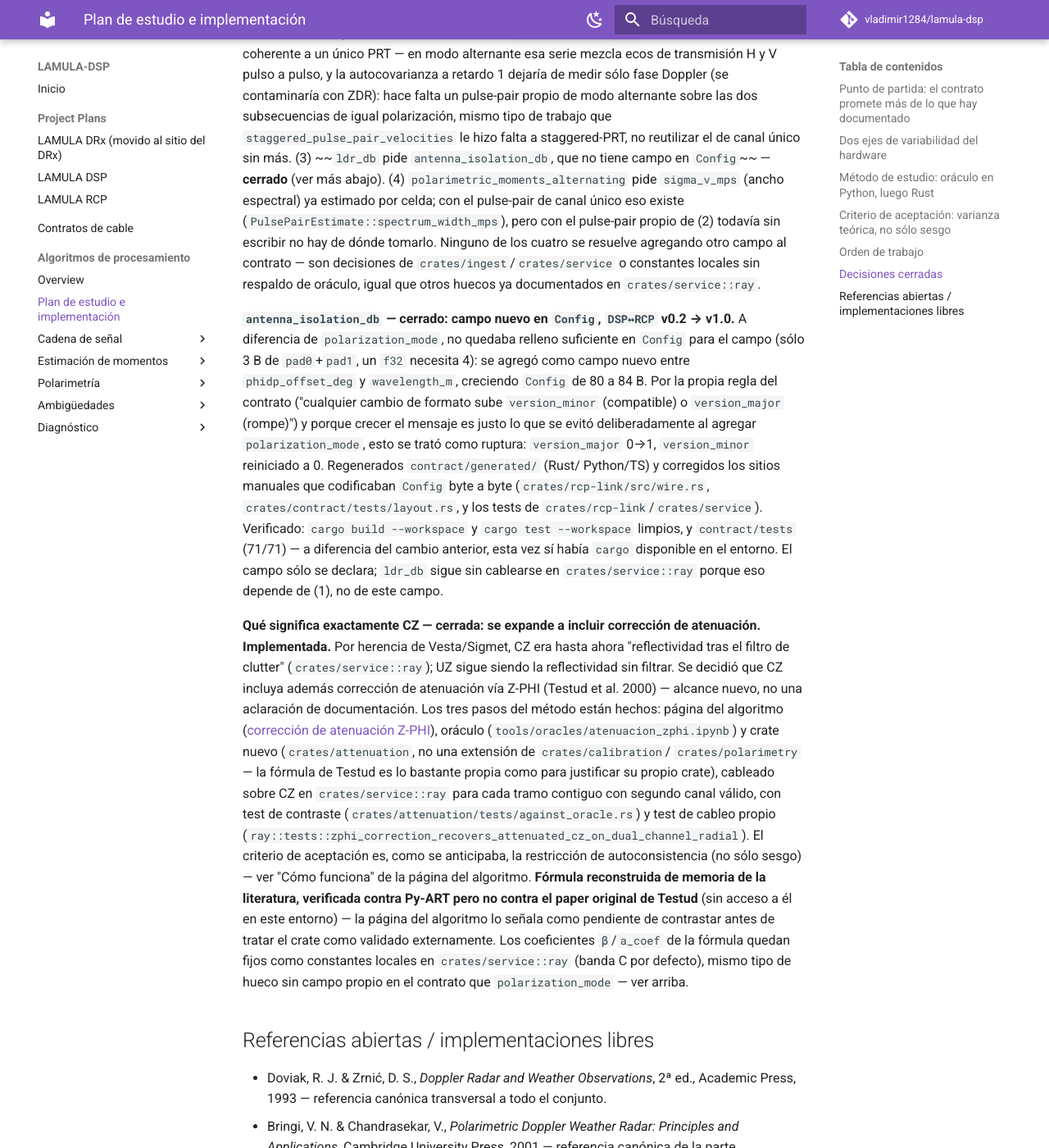
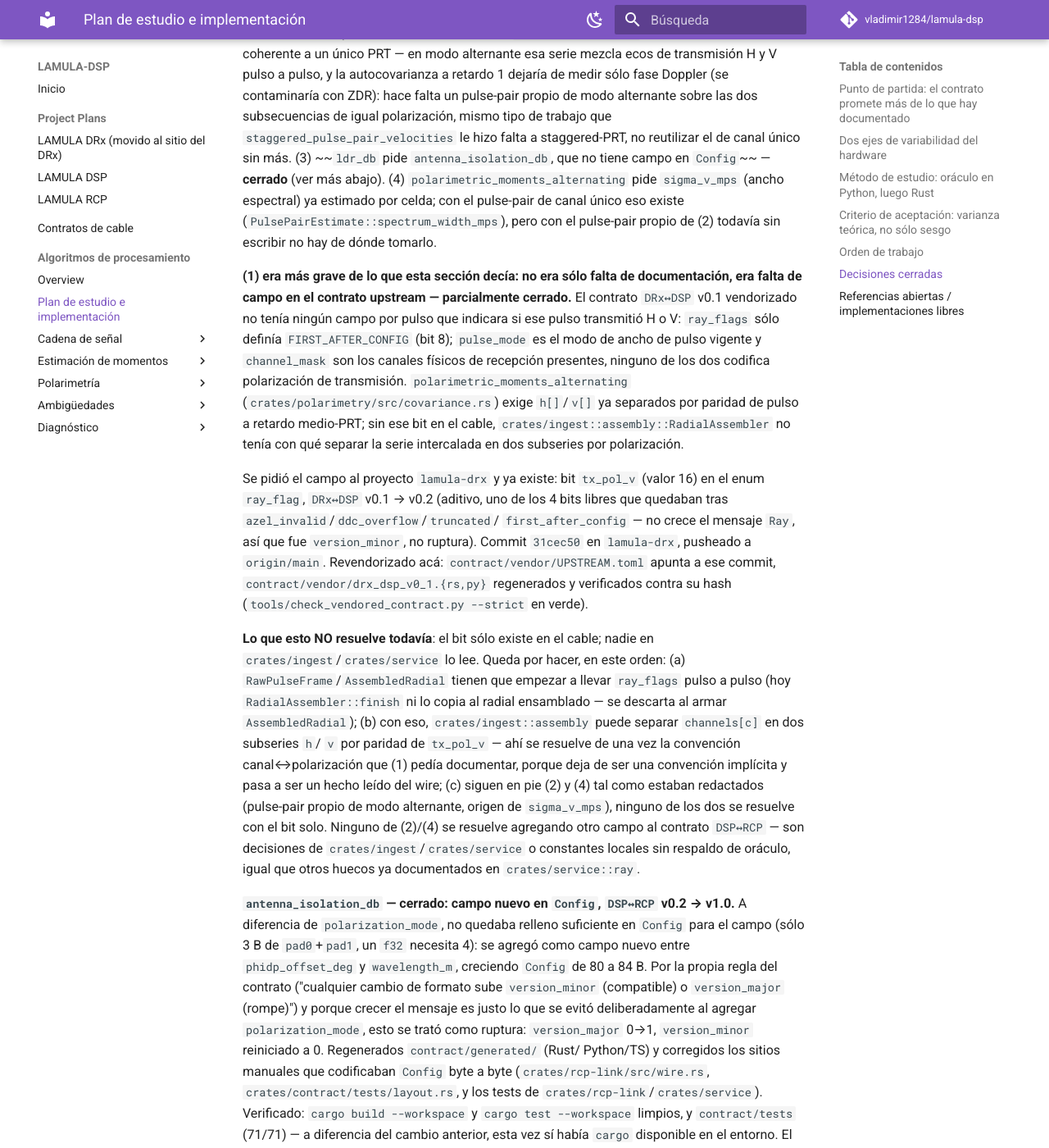
Before and after one commit to vladimir1284/lamula-dsp, an MkDocs documentation site: the page built from docs/algorithms/roadmap.md, in a window 1280 px wide and 1400 px high, scrolled down 5280 px. Shown: the whole window at 82% size. Built offline with MkDocs 1.6.1 and Material for MkDocs 9.7.7, drawn with Linux system fonts in a browser that asks for light colours; comment, search, counter and statistics services are not loaded.

Commit message:
Re-vendor DRx<->DSP contract: tx_pol_v ray_flag bit, v0.1 -> v0.2
lamula-drx commit 31cec50 added the tx_pol_v bit to ray_flag (one of the 4
free bits after azel_invalid/ddc_overflow/truncated/first_after_config):
per-pulse TX polarization for alternating H/V installations, requested
because crates/polarimetry::polarimetric_moments_alternating needs h[]/v[]
already split by pulse parity and nothing in the wire said which pulse
transmitted which polarization (pulse_mode is pulse-width mode,
channel_mask is physical RX channels -- neither is TX polarization). See
roadmap.md, "(1) era mas grave de lo que esta seccion decia".

Updated contract/vendor/UPSTREAM.toml's pin to that commit and re-copied
drx_dsp_v0_1.{rs,py}; tools/check_vendored_contract.py --strict is green.
Purely additive on the DRx side (no message grows), version_minor bump
only. Fixed the two places that hardcoded the old version_minor
(crates/contract/tests/layout.rs, contract/tests/test_drx_dsp_layout.py)
plus the version-number comments in crates/contract/src/lib.rs and
docs/contracts/index.md.

This only lands the bit on the wire -- nothing in crates/ingest or
crates/service reads it yet. Wiring it (RawPulseFrame/AssembledRadial
carrying ray_flags per pulse, then splitting channels[c] into h/v
subsequences by tx_pol_v parity) is the next step before
polarimetric_moments_alternating/ldr_db can actually be wired into
crates/service::ray; documented in roadmap.md.

Verified: cargo build/test --workspace clean (71/71), contract/tests
71/71, check_vendored_contract.py --strict green.

Co-Authored-By: Claude Sonnet 5 <noreply@anthropic.com>

```diff
--- a/docs/algorithms/roadmap.md
+++ b/docs/algorithms/roadmap.md
@@ -248,10 +248,44 @@ tiene campo en `Config`~~ — **cerrado** (ver más abajo). (4)
 `polarimetric_moments_alternating` pide `sigma_v_mps` (ancho espectral) ya
 estimado por celda; con el pulse-pair de canal único eso existe
 (`PulsePairEstimate::spectrum_width_mps`), pero con el pulse-pair propio de
-(2) todavía sin escribir no hay de dónde tomarlo. Ninguno de los cuatro se
-resuelve agregando otro campo al contrato — son decisiones de
-`crates/ingest`/`crates/service` o constantes locales sin respaldo de
-oráculo, igual que otros huecos ya documentados en `crates/service::ray`.
+(2) todavía sin escribir no hay de dónde tomarlo.
+
+**(1) era más grave de lo que esta sección decía: no era sólo falta de
+documentación, era falta de campo en el contrato upstream — parcialmente
+cerrado.** El contrato `DRx↔DSP` v0.1 vendorizado no tenía ningún campo por
+pulso que indicara si ese pulso transmitió H o V: `ray_flags` sólo definía
+`FIRST_AFTER_CONFIG` (bit 8); `pulse_mode` es el modo de ancho de pulso
+vigente y `channel_mask` son los canales físicos de recepción presentes,
+ninguno de los dos codifica polarización de transmisión.
+`polarimetric_moments_alternating` (`crates/polarimetry/src/covariance.rs`)
+exige `h[]`/`v[]` ya separados por paridad de pulso a retardo medio-PRT; sin
+ese bit en el cable, `crates/ingest::assembly::RadialAssembler` no tenía con
+qué separar la serie intercalada en dos subseries por polarización.
+
+Se pidió el campo al proyecto `lamula-drx` y ya existe: bit `tx_pol_v`
+(valor 16) en el enum `ray_flag`, `DRx↔DSP` v0.1 → v0.2 (aditivo, uno de los
+4 bits libres que quedaban tras `azel_invalid`/`ddc_overflow`/`truncated`/
+`first_after_config` — no crece el mensaje `Ray`, así que fue
+`version_minor`, no ruptura). Commit `31cec50` en `lamula-drx`, pusheado a
+`origin/main`. Revendorizado acá: `contract/vendor/UPSTREAM.toml` apunta a
+ese commit, `contract/vendor/drx_dsp_v0_1.{rs,py}` regenerados y verificados
+contra su hash (`tools/check_vendored_contract.py --strict` en verde).
+
+**Lo que esto NO resuelve todavía**: el bit sólo existe en el cable; nadie en
+`crates/ingest`/`crates/service` lo lee. Queda por hacer, en este orden: (a)
+`RawPulseFrame`/`AssembledRadial` tienen que empezar a llevar `ray_flags`
+pulso a pulso (hoy `RadialAssembler::finish` ni lo copia al radial
+ensamblado — se descarta al armar `AssembledRadial`); (b) con eso,
+`crates/ingest::assembly` puede separar `channels[c]` en dos subseries `h`/
+`v` por paridad de `tx_pol_v` — ahí se resuelve de una vez la convención
+canal↔polarización que (1) pedía documentar, porque deja de ser una
+convención implícita y pasa a ser un hecho leído del wire; (c) siguen en pie
+(2) y (4) tal como estaban redactados (pulse-pair propio de modo alternante,
+origen de `sigma_v_mps`), ninguno de los dos se resuelve con el bit solo.
+Ninguno de (2)/(4) se resuelve agregando otro campo al contrato `DSP↔RCP` —
+son decisiones de `crates/ingest`/`crates/service` o constantes locales sin
+respaldo de oráculo, igual que otros huecos ya documentados en
+`crates/service::ray`.
 
 **`antenna_isolation_db` — cerrado: campo nuevo en `Config`, `DSP↔RCP` v0.2 →
 v1.0.** A diferencia de `polarization_mode`, no quedaba relleno suficiente en
```
Also changed, not shown: docs/contracts/index.md (+1 -1 lines), 6 other files.
